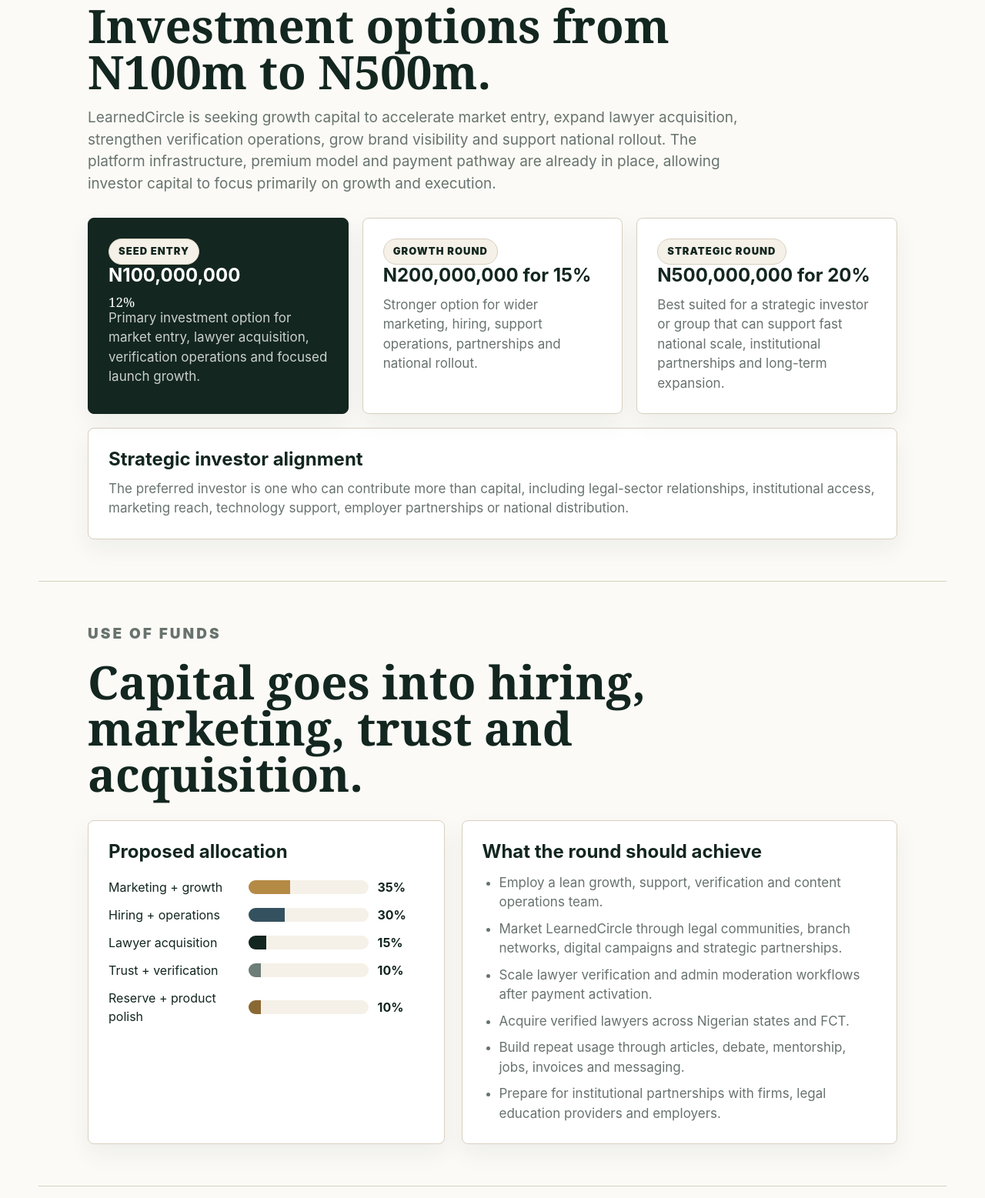
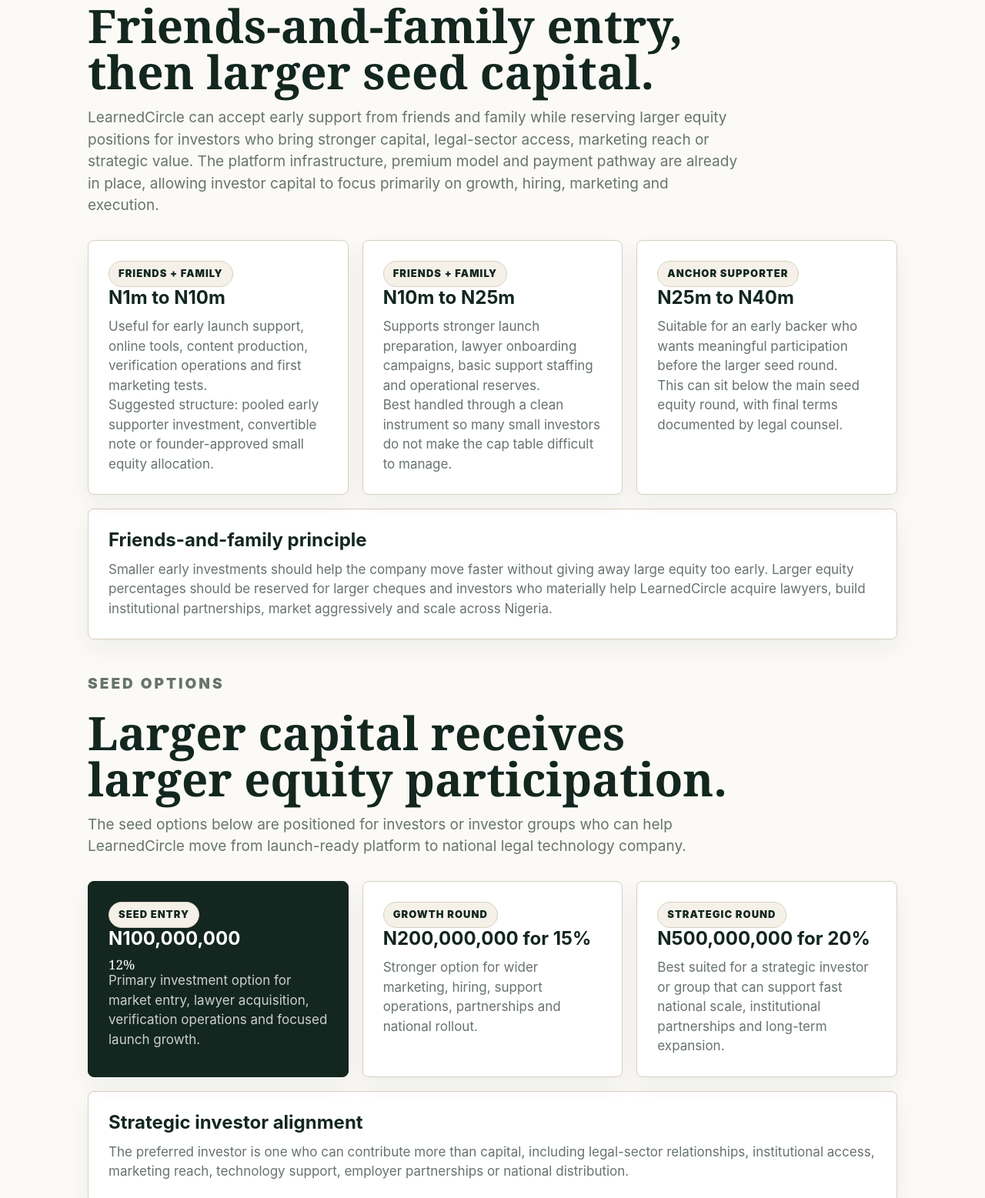
Before and after one commit to beinspiredfh/learnedcircle, a website: page outputs/investor-proposal.html in a window 1280 px wide. Shown: the part 7177-8734 px from the top of the page at 77% size. Drawn offline with Linux system fonts and the light colour scheme.

Commit message:
Update investor proposal funding routes

```diff
--- a/outputs/investor-proposal.html
+++ b/outputs/investor-proposal.html
@@ -929,9 +929,45 @@
       <section class="section">
         <div class="heading">
           <p class="eyebrow">Investment Ask</p>
-          <h2>Investment options from N100m to N500m.</h2>
+          <h2>Friends-and-family entry, then larger seed capital.</h2>
           <p>
-            LearnedCircle is seeking growth capital to accelerate market entry, expand lawyer acquisition, strengthen verification operations, grow brand visibility and support national rollout. The platform infrastructure, premium model and payment pathway are already in place, allowing investor capital to focus primarily on growth and execution.
+            LearnedCircle can accept early support from friends and family while reserving larger equity positions for investors who bring stronger capital, legal-sector access, marketing reach or strategic value. The platform infrastructure, premium model and payment pathway are already in place, allowing investor capital to focus primarily on growth, hiring, marketing and execution.
+          </p>
+        </div>
+
+        <div class="grid three">
+          <article class="card">
+            <span class="tag">Friends + family</span>
+            <h3>N1m to N10m</h3>
+            <p>Useful for early launch support, online tools, content production, verification operations and first marketing tests.</p>
+            <p style="color: var(--muted);">Suggested structure: pooled early supporter investment, convertible note or founder-approved small equity allocation.</p>
+          </article>
+          <article class="card">
+            <span class="tag">Friends + family</span>
+            <h3>N10m to N25m</h3>
+            <p>Supports stronger launch preparation, lawyer onboarding campaigns, basic support staffing and operational reserves.</p>
+            <p style="color: var(--muted);">Best handled through a clean instrument so many small investors do not make the cap table difficult to manage.</p>
+          </article>
+          <article class="card">
+            <span class="tag">Anchor supporter</span>
+            <h3>N25m to N40m</h3>
+            <p>Suitable for an early backer who wants meaningful participation before the larger seed round.</p>
+            <p style="color: var(--muted);">This can sit below the main seed equity round, with final terms documented by legal counsel.</p>
+          </article>
+        </div>
+
+        <div class="card" style="margin-top: 18px;">
+          <h3>Friends-and-family principle</h3>
+          <p>
+            Smaller early investments should help the company move faster without giving away large equity too early. Larger equity percentages should be reserved for larger cheques and investors who materially help LearnedCircle acquire lawyers, build institutional partnerships, market aggressively and scale across Nigeria.
+          </p>
+        </div>
+
+        <div class="heading" style="margin-top: 44px;">
+          <p class="eyebrow">Seed Options</p>
+          <h2>Larger capital receives larger equity participation.</h2>
+          <p>
+            The seed options below are positioned for investors or investor groups who can help LearnedCircle move from launch-ready platform to national legal technology company.
           </p>
         </div>
 
@@ -974,16 +1010,21 @@
             <div class="stacked" style="margin-top: 20px;">
               <div class="fund-row">
                 <span>Marketing + growth</span>
-                <div class="fund-track"><div class="fund-fill" style="width: 35%;"></div></div>
-                <strong>35%</strong>
-              </div>
-              <div class="fund-row">
-                <span>Hiring + operations</span>
                 <div class="fund-track"><div class="fund-fill" style="width: 30%;"></div></div>
                 <strong>30%</strong>
               </div>
               <div class="fund-row">
+                <span>Hiring + operations</span>
+                <div class="fund-track"><div class="fund-fill" style="width: 25%;"></div></div>
+                <strong>25%</strong>
+              </div>
+              <div class="fund-row">
                 <span>Lawyer acquisition</span>
+                <div class="fund-track"><div class="fund-fill" style="width: 15%;"></div></div>
+                <strong>15%</strong>
+              </div>
+              <div class="fund-row">
+                <span>Online platforms + technology</span>
                 <div class="fund-track"><div class="fund-fill" style="width: 15%;"></div></div>
                 <strong>15%</strong>
               </div>
@@ -994,8 +1035,8 @@
               </div>
               <div class="fund-row">
                 <span>Reserve + product polish</span>
-                <div class="fund-track"><div class="fund-fill" style="width: 10%;"></div></div>
-                <strong>10%</strong>
+                <div class="fund-track"><div class="fund-fill" style="width: 5%;"></div></div>
+                <strong>5%</strong>
               </div>
             </div>
           </div>
@@ -1005,6 +1046,7 @@
             <ul>
               <li>Employ a lean growth, support, verification and content operations team.</li>
               <li>Market LearnedCircle through legal communities, branch networks, digital campaigns and strategic partnerships.</li>
+              <li>Pay for necessary online platforms including hosting, database, email delivery, AI/API usage, payment infrastructure, analytics, security tools and product software.</li>
               <li>Scale lawyer verification and admin moderation workflows after payment activation.</li>
               <li>Acquire verified lawyers across Nigerian states and FCT.</li>
               <li>Build repeat usage through articles, debate, mentorship, jobs, invoices and messaging.</li>
```
Also changed, not shown: outputs/investor-one-page-summary.html (+3 -3 lines), outputs/investor-outreach-message.md (+3 -3 lines).
